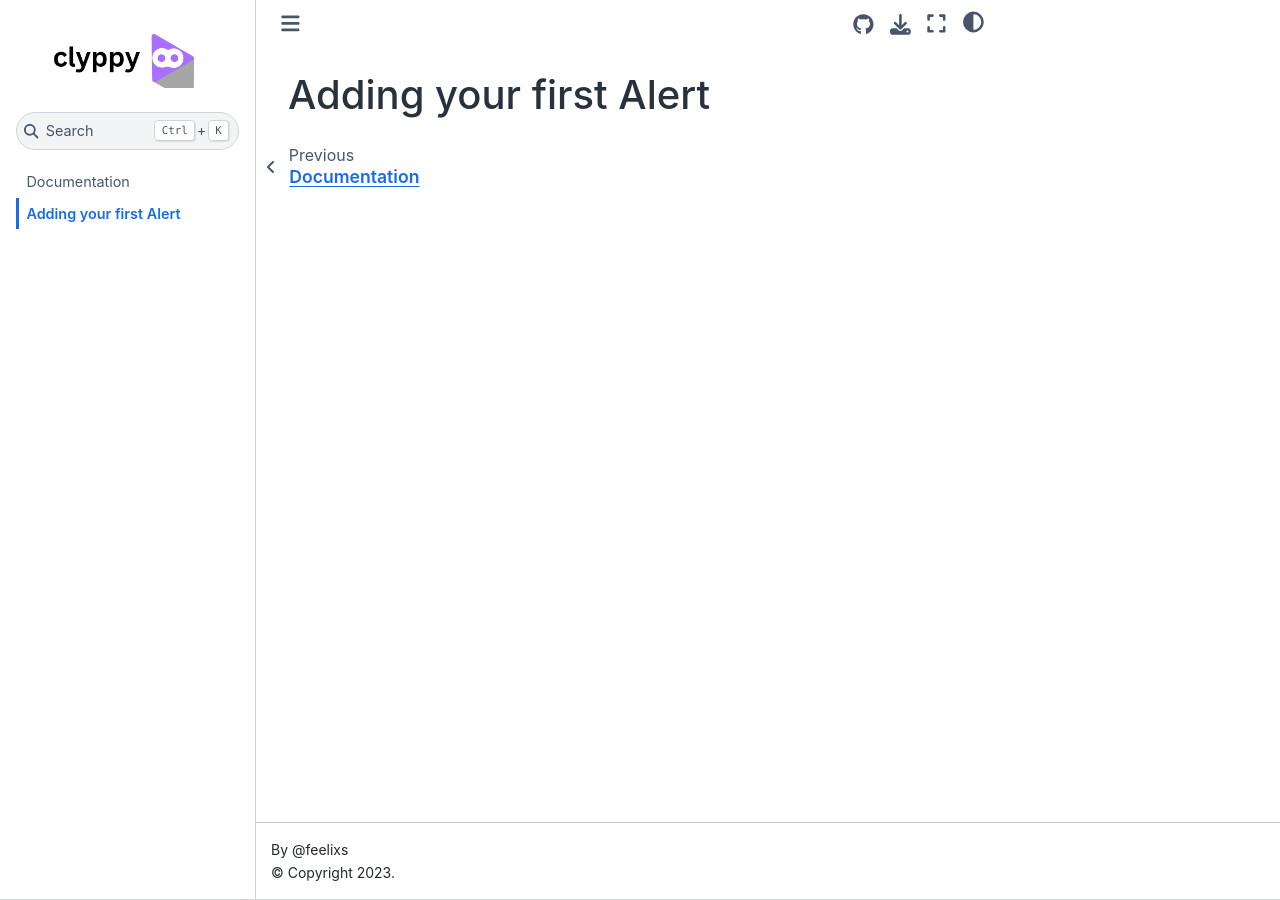
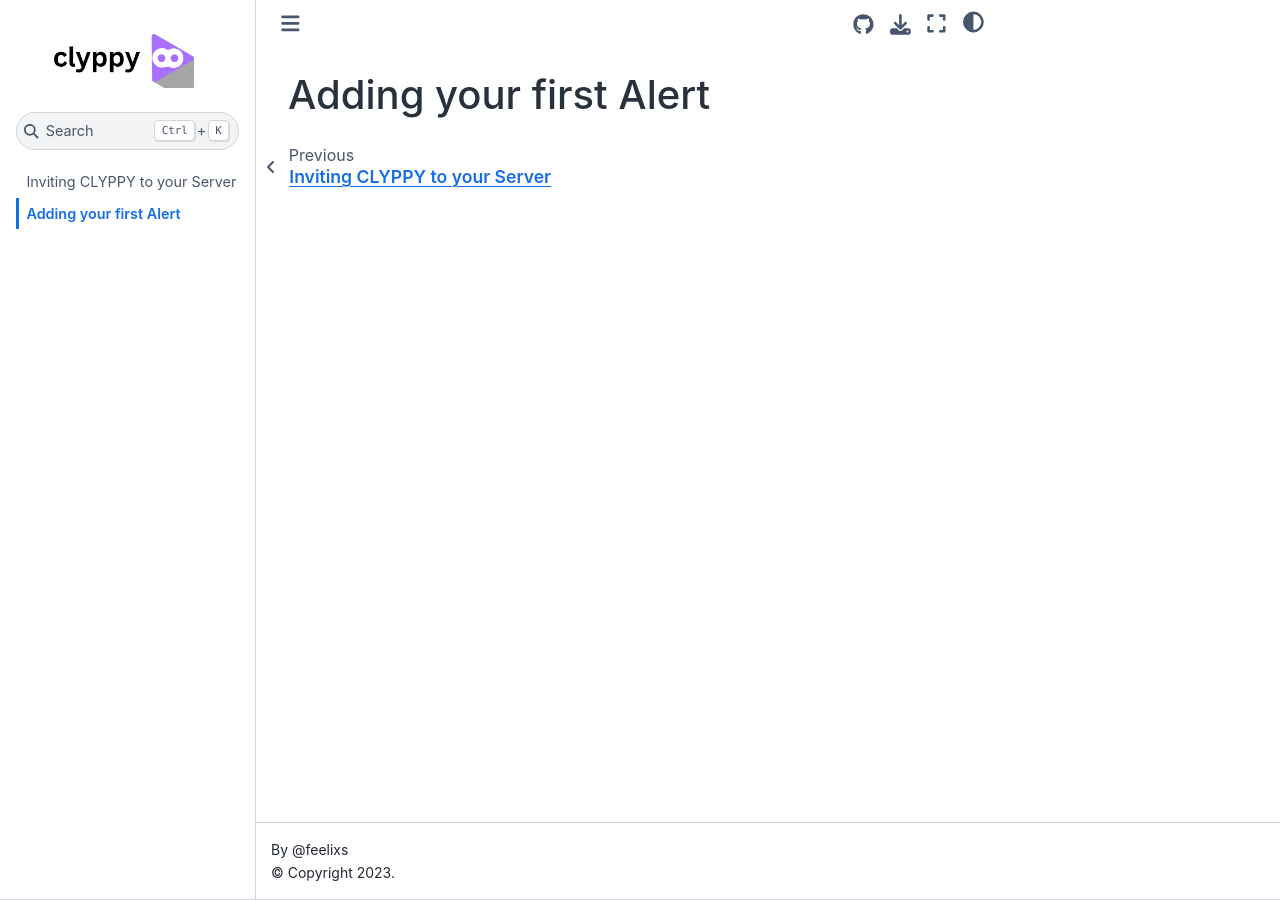
Before and after one commit to feelixs/clyppy-docs, a Jupyter Book: the page built from docs/alert.md, in a window 1280 px wide. Built offline with Jupyter Book 1.0.4 settings and Sphinx 7.4.7 and the Sphinx Book theme 1.1.4, drawn with Linux system fonts in a browser that asks for light colours.

Commit message:
Update invite.md

````diff
--- a/docs/invite.md
+++ b/docs/invite.md
@@ -1,4 +1,4 @@
-# Documentation
+# Inviting CLYPPY to your Server
 
 ```{note}
 Don't be shy - we're open source! Feel free to improve the docs through a Pull Request
````
